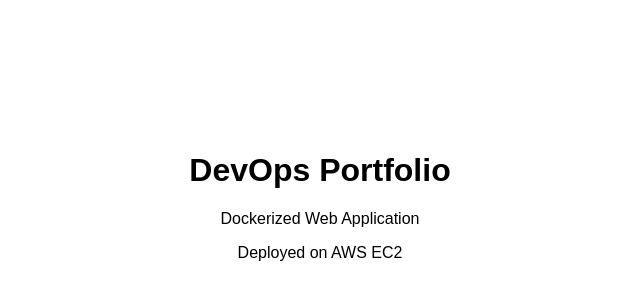
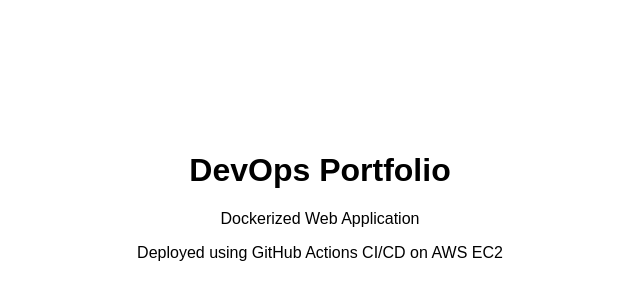
Before and after one commit to bbeankit/docker-nginx-portfolio, a plain HTML site: page index.html in a window 1280 px wide. Shown: the part 196-496 px from the top of the page, without its empty margins (320-960 px from the left). Drawn offline with Linux system fonts and the light colour scheme.

Commit message:
update website for CI/CD  test

```diff
--- a/index.html
+++ b/index.html
@@ -11,7 +11,7 @@
     <div class="container">
         <h1>DevOps Portfolio</h1>
         <p>Dockerized Web Application</p>
-        <p>Deployed on AWS EC2</p>
+        <p>Deployed using GitHub Actions CI/CD on AWS EC2</p>
     </div>
 </body>
 </html>
```
